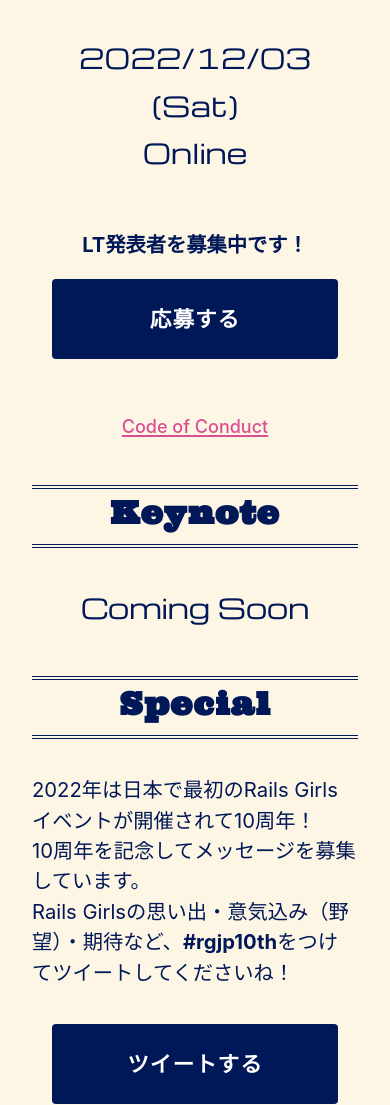
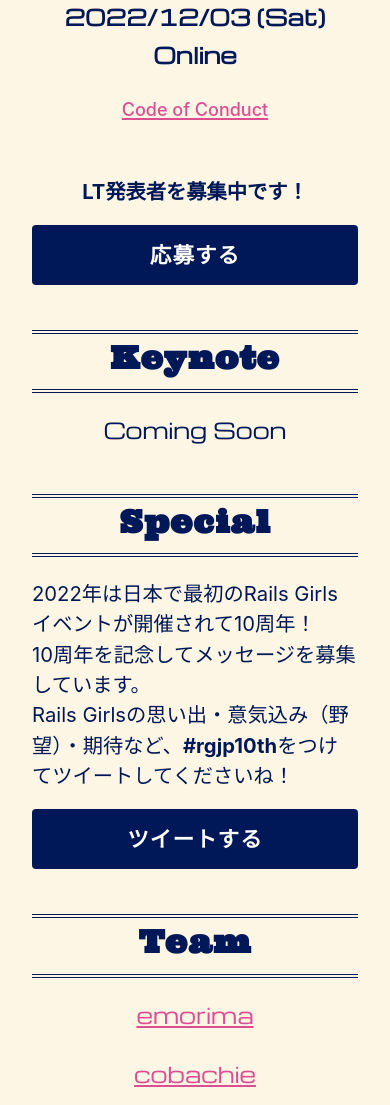
Before and after one commit to railsgirls-jp/gathering.railsgirls.jp, a Gatsby site: page / in a window 390 px wide. Shown: the part 480-1585 px from the top of the page. Built offline with nearby package versions, Linux system fonts and the light colour scheme; Gatsby itself is replaced by a stand-in of ours.

Commit message:
ツイートボタンの遷移先をオリジナルにする/デザイン調整など

```diff
--- a/src/components/index.module.css
+++ b/src/components/index.module.css
@@ -57,6 +57,7 @@
   line-height: var(--line-height-loose);
   font-family: michroma;
   font-size: var(--font-lg);
+  margin-bottom: 1.2rem;
 }
 
 .specialDesc {
@@ -87,16 +88,19 @@
 }
 @media screen and (max-width: 720px){
   .intro {
-    font-size: 1.5rem;
-    margin-bottom: 2rem;
+    font-size: 1.2rem;
+    margin-bottom: 1.2rem;
   }
   .intro li {
-    margin-bottom: 1rem;
+    margin-bottom: 1.2rem;
   }
   .primaryButtonLarge {
-    width: calc(100% - 40px);
+    width: 100%;
+    height: 60px;
+    line-height: 60px;
   }
   .specialDesc {
     text-align: left;
+    margin-top: 1rem;
   }
 }
--- a/src/components/layout.css
+++ b/src/components/layout.css
@@ -242,9 +242,10 @@
 @media screen and (max-width: 720px){
   h1 {
     font-size: 2.5rem;
+    margin-bottom: 1rem;
   }
   h2 {
     font-size: 1.75rem;
-    margin: 2.5rem 0 2rem;
+    margin: 2.5rem 0 1rem;
   }
 }
--- a/src/pages/index.js
+++ b/src/pages/index.js
@@ -23,29 +23,24 @@
         alt=""
         style={{ marginBottom: `var(--space-3)` }}
       />
-      <div className={styles.textCenter}>
-        <div className={styles.title}>
       <h1>
-          Rails Girls<br />
-          Gathering<br />
+      Rails Girls <br />
+      Gathering <br />
       Japan 2022
       </h1>
-        </div>
       <div className={styles.date}>
         <p className={styles.intro}>
-            2022/12/03 (Sat) <br/>
-            Online{" "}
+          <b>2022/12/03 (Sat) <br/>
+          Online</b>{" "}
         </p>
+      <a href="https://railsgirls.jp/code-of-conduct" target="_blank">Code of Conduct</a>
     </div>
-        <div className={styles.date}>
+    <div className={styles.news}>
       <p className={styles.textCenter}>
       <b>LT発表者を募集中です！</b>
       </p>
       <Link to="https://docs.google.com/forms/d/1pppBu6sk49_YGL5PedWvphcfxANiJ2QyiLqsJXSdvuk/edit" target="_blank" className={styles.primaryButtonLarge}>
       応募する</Link>
-        </div>
-        <div className={styles.textCenter}>
-          <a href="https://railsgirls.jp/code-of-conduct" target="_blank">Code of Conduct</a>
     </div>
     </div>
     <div className={styles.textCenter}>
@@ -68,8 +63,8 @@
   Rails Girlsの思い出・意気込み（野望）・期待など、
   <b>#rgjp10th</b>をつけてツイートしてくださいね！<br />
   </p>
-  <blockquote className="twitterTweet"></blockquote>
-  <Link to="https://twitter.com/intent/tweet?button_hashtag=rgjp10th&ref_src=twsrc%5Etfw" target="_blank" className={styles.primaryButtonLarge} data-size="large"
+
+  <Link to="https://twitter.com/intent/tweet?hashtags=rggj10th" target="_blank" className={styles.primaryButtonLarge}
   data-show-count="false">
   ツイートする</Link>
 </div>
@@ -89,7 +84,6 @@
     <li className={styles.intro}><Link to="https://railsgirls.jp/about" target="blank">Rails Girls Japan</Link></li>
   </ul>
 </div>
-  </div>
 </Layout>
 )
 
```
Lines whose indentation alone changed are shown as unchanged.
